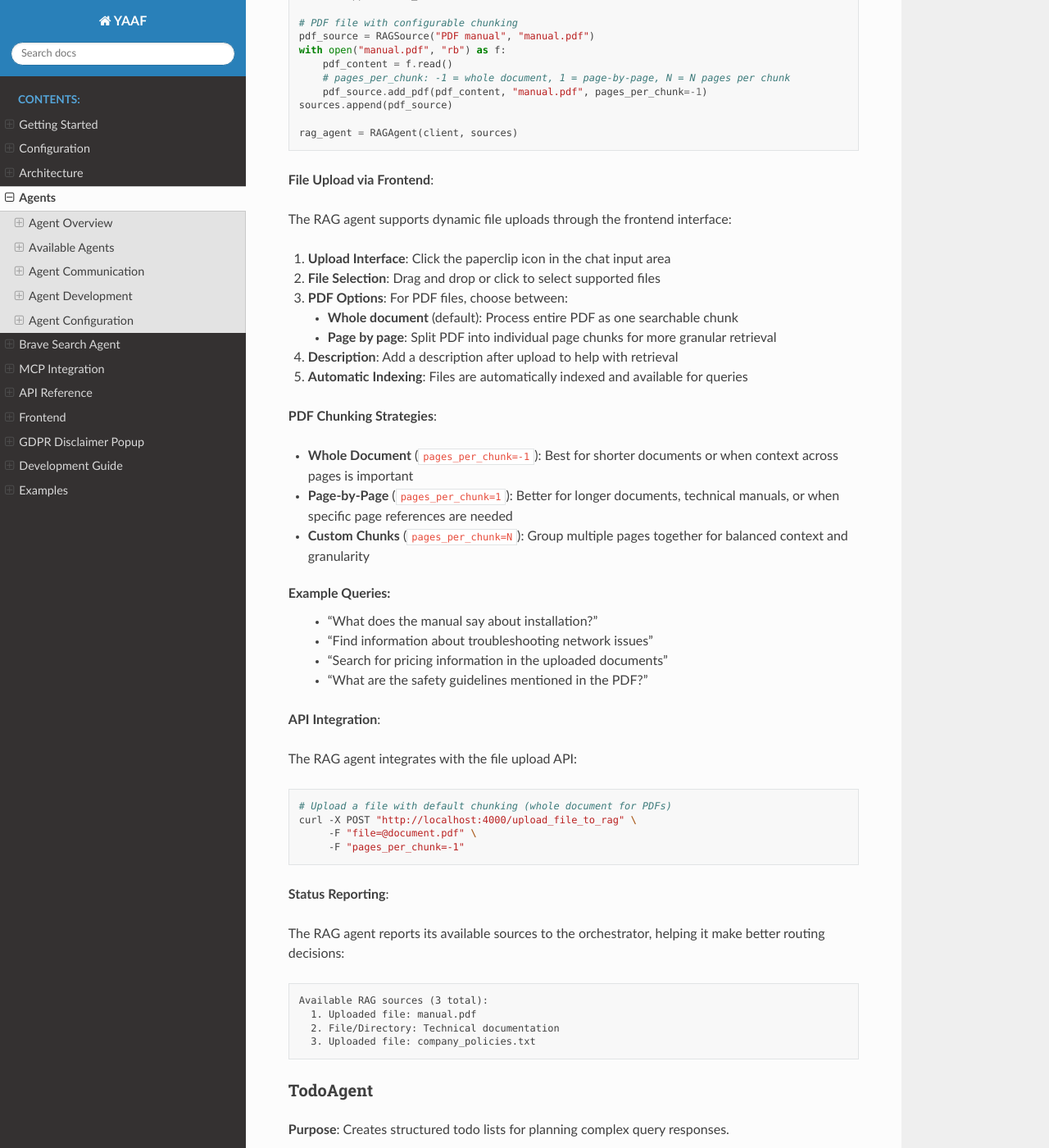
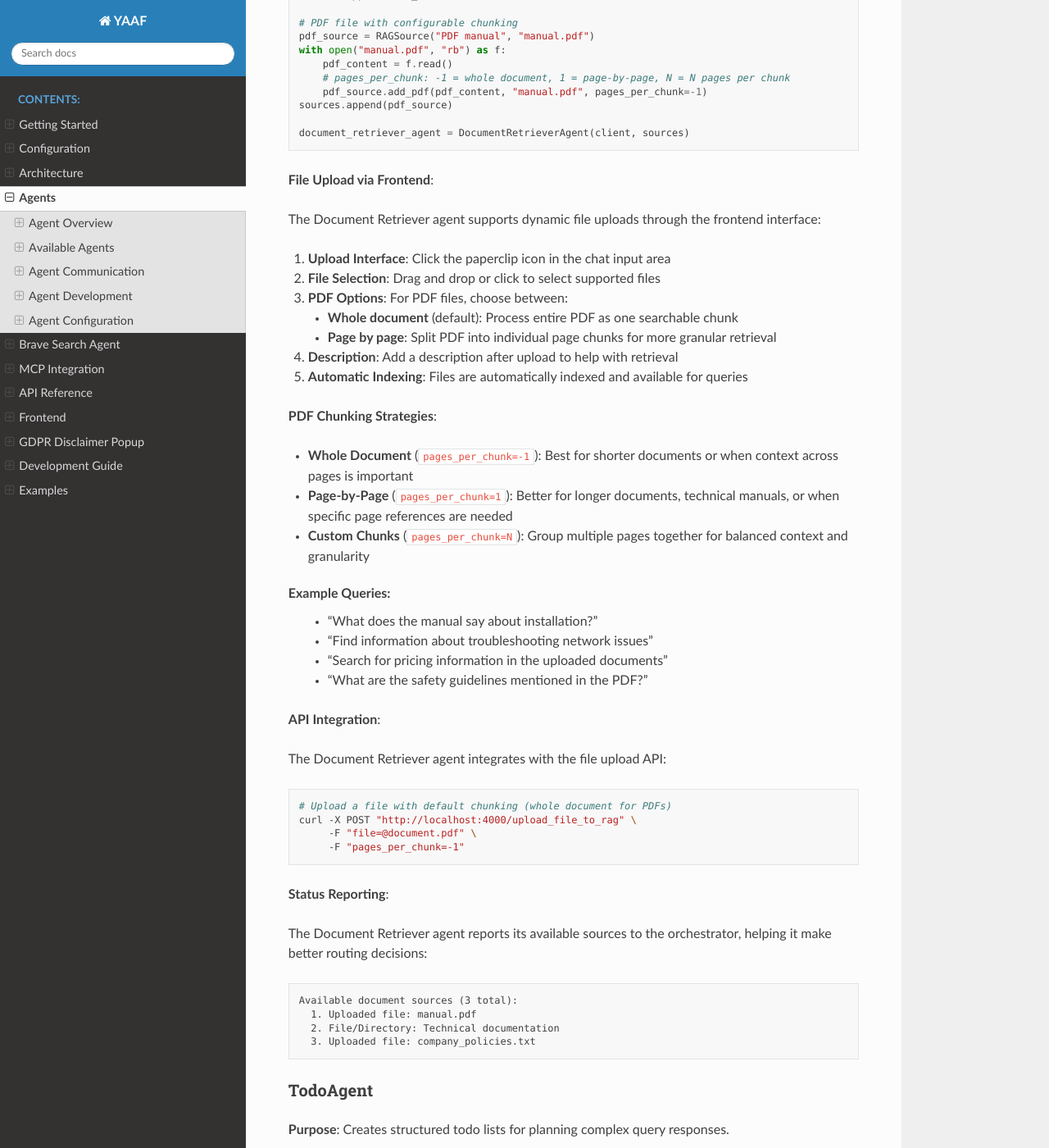
Before and after one commit to fractalego/yaaaf, a Sphinx documentation site: the page built from documentation/source/agents.rst, in a window 1280 px wide and 1400 px high, scrolled down 4592 px. Shown: the whole window at 82% size. Built offline with Sphinx 7.4.7 and the Read the Docs theme 3.1.0, drawn with Linux system fonts in a browser that asks for light colours; some of the changed text lies outside the part shown.

Commit message:
updated docs

```diff
--- a/documentation/source/agents.rst
+++ b/documentation/source/agents.rst
@@ -174,10 +174,10 @@ ReflectionAgent
    How should I approach analyzing customer churn in our database?
    </reflectionagent>
 
-RAGAgent
-~~~~~~~~
+DocumentRetrieverAgent
+~~~~~~~~~~~~~~~~~~~~~~
 
-**Purpose**: Retrieval-augmented generation from document collections with support for various file formats including PDFs with configurable chunking.
+**Purpose**: Document search and retrieval from configured document collections with support for various file formats including PDFs with configurable chunking.
 
 **Capabilities**:
    * Searches through document collections using BM25 indexing
@@ -216,11 +216,11 @@ RAGAgent
        pdf_source.add_pdf(pdf_content, "manual.pdf", pages_per_chunk=-1)
    sources.append(pdf_source)
 
-   rag_agent = RAGAgent(client, sources)
+   document_retriever_agent = DocumentRetrieverAgent(client, sources)
 
 **File Upload via Frontend**:
 
-The RAG agent supports dynamic file uploads through the frontend interface:
+The Document Retriever agent supports dynamic file uploads through the frontend interface:
 
 1. **Upload Interface**: Click the paperclip icon in the chat input area
 2. **File Selection**: Drag and drop or click to select supported files
@@ -246,7 +246,7 @@ The RAG agent supports dynamic file uploads through the frontend interface:
 
 **API Integration**:
 
-The RAG agent integrates with the file upload API:
+The Document Retriever agent integrates with the file upload API:
 
 .. code-block:: bash
 
@@ -257,11 +257,11 @@ The RAG agent integrates with the file upload API:
 
 **Status Reporting**:
 
-The RAG agent reports its available sources to the orchestrator, helping it make better routing decisions:
+The Document Retriever agent reports its available sources to the orchestrator, helping it make better routing decisions:
 
 .. code-block:: text
 
-   Available RAG sources (3 total):
+   Available document sources (3 total):
      1. Uploaded file: manual.pdf
      2. File/Directory: Technical documentation
      3. Uploaded file: company_policies.txt
@@ -524,9 +524,9 @@ Agents requiring data sources need proper configuration:
    sqlite_source = SqliteSource("data/database.db")
    sql_agent = SqlAgent(client, sqlite_source)
 
-   # RAG Agent with document sources
+   # Document Retriever Agent with document sources
    text_sources = [TextSource("documents/folder1/"), TextSource("documents/folder2/")]
-   rag_agent = RAGAgent(client, text_sources)
+   document_retriever_agent = DocumentRetrieverAgent(client, text_sources)
 
 Agent Registry
 ~~~~~~~~~~~~~
```
Also changed, not shown: README.md (+2 -2 lines).
